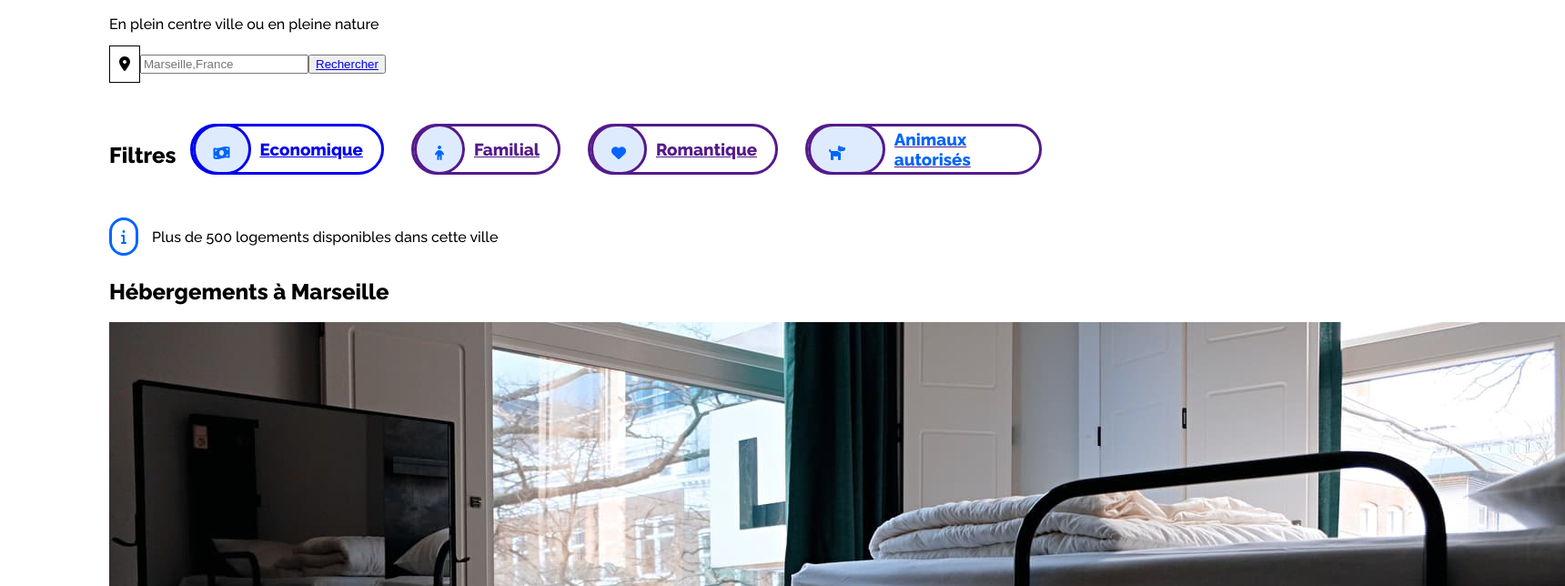
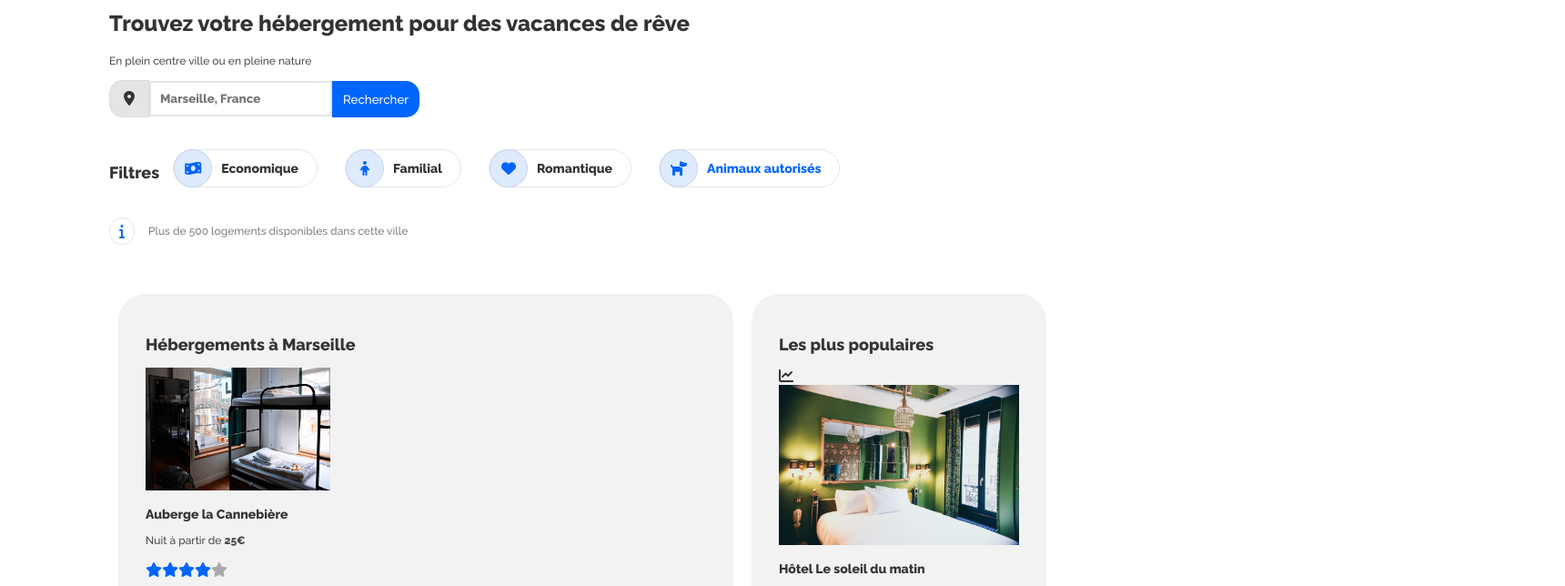
Before and after one commit to Lewisaupy/LewisAupy_2_01052021, a plain HTML site: page index.html in a window 1280 px wide. Shown: the part 109-753 px from the top of the page at 91% size, 1720 px wide, since content can reach past the window. Drawn offline with Linux system fonts and the light colour scheme.

Commit message:
Finalisation du finder

```diff
--- a/index.html
+++ b/index.html
@@ -27,7 +27,7 @@
             <div class="navbar-wrapper-end"></div>
             <div>
                 <ul>
-                    <li><a href="#section-hosting" class="nav-link">Hébergements</a></li>
+                    <li><a href="#section-hosting-populars" class="nav-link">Hébergements</a></li>
                     <li><a href="#section-activities" class="nav-link">Activités</a></li>
                     <li><a href="#" class="nav-link btn-suscribe">S'inscrire</a></li>
                 </ul>
@@ -42,16 +42,16 @@
 
 
 
-    <section id="section-finder" class="section-1-finder">
+    <section id="section-finder" class="section-finder">
         <h1>Trouvez votre hébergement pour des vacances de rêve</h1>
         <p>En plein centre ville ou en pleine nature</p>
         <form class="finder-container">
-            <div class="info-icon-holder">
+            <div class="map-icon-holder">
                 <i class="fas fa-map-marker-alt"></i>
             </div>
-            <input class="finder-input" placeholder="Marseille,France">
+            <input class="finder-input" placeholder="Marseille, France">
             <button class="search-btn-holder">
-                <a href="#">Rechercher</a>
+                <a href="#" class="searching">Rechercher</a>
             </button>
         </form>
     </section>
@@ -113,7 +113,7 @@
 
         <div class="second-blockline">
             <i class="fas fa-info icon-blue"></i>
-            <p>Plus de 500 logements disponibles dans cette ville</p>
+            <p class="info-text-block">Plus de 500 logements disponibles dans cette ville</p>
         </div>
     </section>
 
--- a/styles.css
+++ b/styles.css
@@ -5,16 +5,80 @@
 body {
     background-color: white;
     font-family: 'Raleway', sans-serif;
+    color: #333;
     margin: auto;
-    padding-left: 10px;
-    padding-right: 10px;
+    padding-left: 20px;
+    padding-right: 20px;
     max-width: 1040px;
+}
+
+h1 {
+    font-size: 24px;
+    color: #333;
+}
+
+h2 {
+    font-size: 18px;
+    color: #333;
+}
+
+h3 {
+    font-size: 14px;
+    color: #333;
+}
+
+p {
+    font-size: 12px;
+    color: rgba(0, 0, 0, 0.7);
+}
+
+ul {
+    list-style: none;
+    padding: 0;
+}
+
+a {
+    text-decoration: none;
+    color: #333;
+}
+
+footer {
+    display: flex;
+}
+
+img {
+    max-width: 100%;
+}
+
+
+
+/* GENERIC °°°°°°°°°°°°°°°°°°°°°°°°°°°°°°°°°°°°°°°°°°°°°
+°°°°°°°°°°°°°°°°°°°°°°°°°°°°°°°°°°°°°°°°°°°°°°°°°°°°°°°°
+°°°°°°°°°°°°°°°°°°°°°°°°°°°°°°°°°°°°°°°°°°°°°°°°°°°°°°°°*/
+
+
+
+::placeholder {
+    font-family: 'Raleway', sans-serif;
+    font-weight: bold;
 }
 
 .icon-blue {
     color: #0065FC;
-    align-items: center;
 }
+
+.icon-grey {
+    color: rgba(0, 0, 0, 0.3);
+}
+
+
+
+
+/* NAVBAR °°°°°°°°°°°°°°°°°°°°°°°°°°°°°°°°°°°°°°°°°°°°°°
+°°°°°°°°°°°°°°°°°°°°°°°°°°°°°°°°°°°°°°°°°°°°°°°°°°°°°°°°
+°°°°°°°°°°°°°°°°°°°°°°°°°°°°°°°°°°°°°°°°°°°°°°°°°°°°°°°°*/
+
+
 
 .logo {
     margin-top: 8px;
@@ -24,17 +88,28 @@ body {
     display: flex;
     justify-content: space-between;
     align-items: center;
-    text-decoration: none;
-}
-
-ul {
-    display: flex;
-    list-style: none;
-    text-decoration: none;
+    height: 80px;
+    margin: auto;
+    flex-direction: row;
+    justify-content: space-between;
+    align-items: flex-start;
+    background-color: #fff;
 }
 
 .nav-link {
     margin: 10px;
+}
+
+
+
+/* SECTION FINDER °°°°°°°°°°°°°°°°°°°°°°°°°°°°°°°°°°°°°°
+°°°°°°°°°°°°°°°°°°°°°°°°°°°°°°°°°°°°°°°°°°°°°°°°°°°°°°°°
+°°°°°°°°°°°°°°°°°°°°°°°°°°°°°°°°°°°°°°°°°°°°°°°°°°°°°°°°*/
+
+
+
+.section-finder {
+    margin-top: 40px;
 }
 
 .finder-container {
@@ -43,51 +118,82 @@ ul {
     width: auto;
     height: 30px;
     margin-top: 20px;
-    margin-bottom: 50px;
+    margin-bottom: 40px;
 }
 
-.info-icon-holder {
+.map-icon-holder {
+    padding: 10px;
+    padding-left: 15px;
+    padding-right: 15px;
     border: solid;
-    border-width: 0.5px;
+    border-width: 1px;
+    border-top-left-radius: 15px;
+    border-bottom-left-radius: 15px;
+    background-color: rgba(211, 211, 211, 0.582);
+    border-color: rgba(211, 211, 211, 0.582);
+}
+
+.finder-input {
     padding: 10px;
+    border: 2px solid rgba(0, 0, 0, 0.1);
 }
+
+.search-btn-holder {
+    padding: 10px;
+    border: 2px solid rgba(0, 0, 0, 0);
+    background-color: #0065FC;
+    color: white;
+    border-top-right-radius: 15px;
+    border-bottom-right-radius: 15px;
+}
+
+.searching {
+    color: white;
+    font-weight: 500;
+    font-family: 'Raleway', sans-serif;
+}
+
+
+
+/* SECTION FILTERS °°°°°°°°°°°°°°°°°°°°°°°°°°°°°°°°°°°°°
+°°°°°°°°°°°°°°°°°°°°°°°°°°°°°°°°°°°°°°°°°°°°°°°°°°°°°°°°
+°°°°°°°°°°°°°°°°°°°°°°°°°°°°°°°°°°°°°°°°°°°°°°°°°°°°°°°°*/
+
+
 
 .section-2-filters {
     display: block;
+    margin-bottom: 40px;
 }
 
 .first-blockline {
     display: flex;
     align-items: left;
-    margin-bottom: 30px;
+    margin-bottom: 20px;
 }
 
 .filter-holder{
+    border: 1px solid rgba(0, 0, 0, 0.1);
     width: auto;
-    height: 50px;
+    height: 40px;
     display: flex;
     align-items: center;
     margin-left: 15px;
     margin-right: 15px;
     padding-right: 20px;
-    border: solid;
     border-radius: 50px;
 }
 
 .icon-filter-holder {
-    width: 20%;
-    height: 20%;
-    padding: 20px;
-    border: solid;
-    border-radius: 50px;
-    margin-right: 10px;
-    background-color: #DEEBFF;
-}
-
-.icon-filter {
     display: flex;
     justify-content: center;
     align-items: center;
+    border: 1px solid rgba(0, 0, 0, 0.1);
+    height: 40px;
+    width: 40px;
+    border-radius: 30px;
+    margin-right: 10px;
+    background-color: #DEEBFF;
 }
 
 .second-blockline {
@@ -97,7 +203,53 @@ ul {
 
 .fa-info {
     margin-right: 15px;
-    padding: 10px;
-    border: solid;
-    border-radius: 100px;
+    padding: 6px;
+    padding-left: 10px;
+    padding-right: 10px;
+    border: 1px solid rgba(0, 0, 0, 0.1);
+    border-radius: 30px;
 }
+
+.info-text-block {
+    color: rgba(0, 0, 0, 0.5);
+}
+
+
+
+/* SECTION ACTIVITIES and POPULARS °°°°°°°°°°°°°°°°°°°°°°°°°°°°°°°°°°
+°°°°°°°°°°°°°°°°°°°°°°°°°°°°°°°°°°°°°°°°°°°°°°°°°°°°°°°°
+°°°°°°°°°°°°°°°°°°°°°°°°°°°°°°°°°°°°°°°°°°°°°°°°°°°°°°°°*/
+
+
+
+#section-hosting-populars {
+    display: flex;
+    width: 100%;
+    padding-bottom: 80px;
+    margin: auto;
+}
+
+.cards-host-container {
+    background-color: #F2F2F2;
+    border-radius: 30px;
+    display: grid;
+    width: 70%;
+    padding: 30px;
+    margin: 10px;
+}
+
+.cards-populars-container {
+    background-color: #F2F2F2;
+    border-radius: 30px;
+    width: 30%;
+    padding: 30px;
+    margin: 10px;
+}
+
+.card-host {
+    width: 33%;
+}
+
+.card-host ul {
+    display: flex;
+}
```
